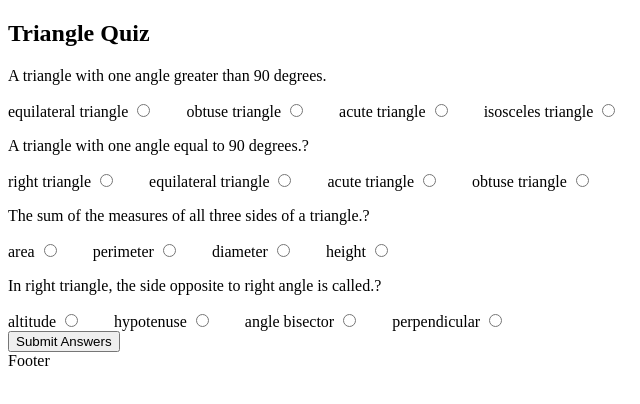
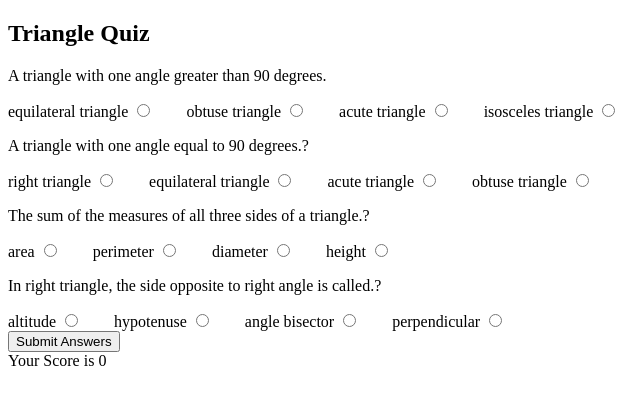
Before and after one commit to kapil551/neogcamp-fun-with-triangles, a plain HTML site: page triangleQuiz.html in a window 1280 px wide. Both pictures are taken after a click on the button "Submit Answers". Shown: the full height of the page, 0-640 px from the left. Drawn offline with Linux system fonts and the light colour scheme.

Commit message:
JavaScript: triangleQuiz logic added

```diff
--- a/triangleQuiz.html
+++ b/triangleQuiz.html
@@ -103,12 +103,6 @@
 
     </main>
 
-    <footer>
-
-        Footer
-
-    </footer>
-
     <script src="./triangleQuiz/quiz.js"></script>
 </body>
 
--- a/triangleQuiz/quiz.js
+++ b/triangleQuiz/quiz.js
@@ -2,16 +2,67 @@ console.log("hello from JavaScript");
 
 // get the quiz form
 const quizForm = document.querySelector(".quiz-form");
-console.log(quizForm);
+// console.log(quizForm);
 
 // get the submit answer button
 const submitAnswerButton = document.querySelector("#submit-answers-btn");
-console.log(submitAnswerButton);
+// console.log(submitAnswerButton);
 
 // get the output div
 const outputMessage = document.querySelector("#output");
-console.log(outputMessage);
+// console.log(outputMessage);
 
 
 //Now, create an array of answers for each question.
 // This array is used to compare the correct answer with the user checked answer.
+// This array holds the correct answers for each question
+const correctAnswers = ["obtuse triangle", "right triangle", "perimeter", "hypotenuse"];
+
+// calculate score of quiz ==> get the selected answers from the form
+function calculateScore() {
+
+    let score = 0;
+    let index = 0;
+
+    // WHat is formData?
+    // https://developer.mozilla.org/en-US/docs/Web/API/FormData
+
+    const fromResults = new FormData(quizForm);
+    console.log(fromResults);
+
+
+    // for.. of in javaScript:
+    // for(let ele of arr) ==> here it is the value itself and not the index
+    // In for.. of ==> we are iterating over the actual values and not the index.
+
+    // FormData Method ==> FormData.enteries()
+    // for(let entry of fromResults.entries()) {
+    //     console.log(entry); //objects==> key-value pairs
+    // }
+
+    //FromDate Method ==> FormDate.values()
+    for(let value of fromResults.values()) {
+
+        // only returns the value
+        // console.log(value);
+
+        // now compare the answer choosen with the correct answer
+
+        if(value === correctAnswers[index]) {
+            score = score + 1;
+        }
+
+        index = index + 1;
+
+
+    }
+
+    // console.log("score: ", score);
+
+    outputMessage.innerText = `Your Score is ${score}`;
+
+
+}
+
+// add click event listener to the submit button
+submitAnswerButton.addEventListener("click", calculateScore);
```
